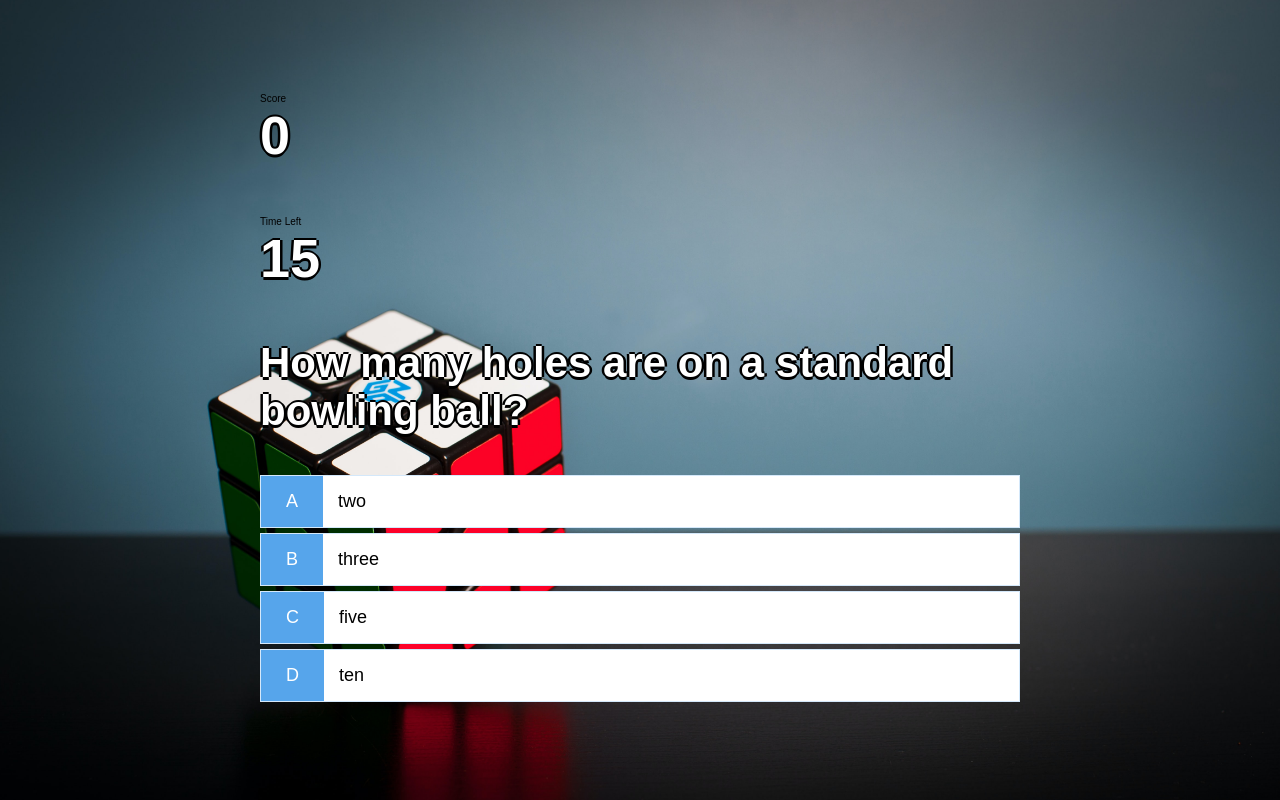
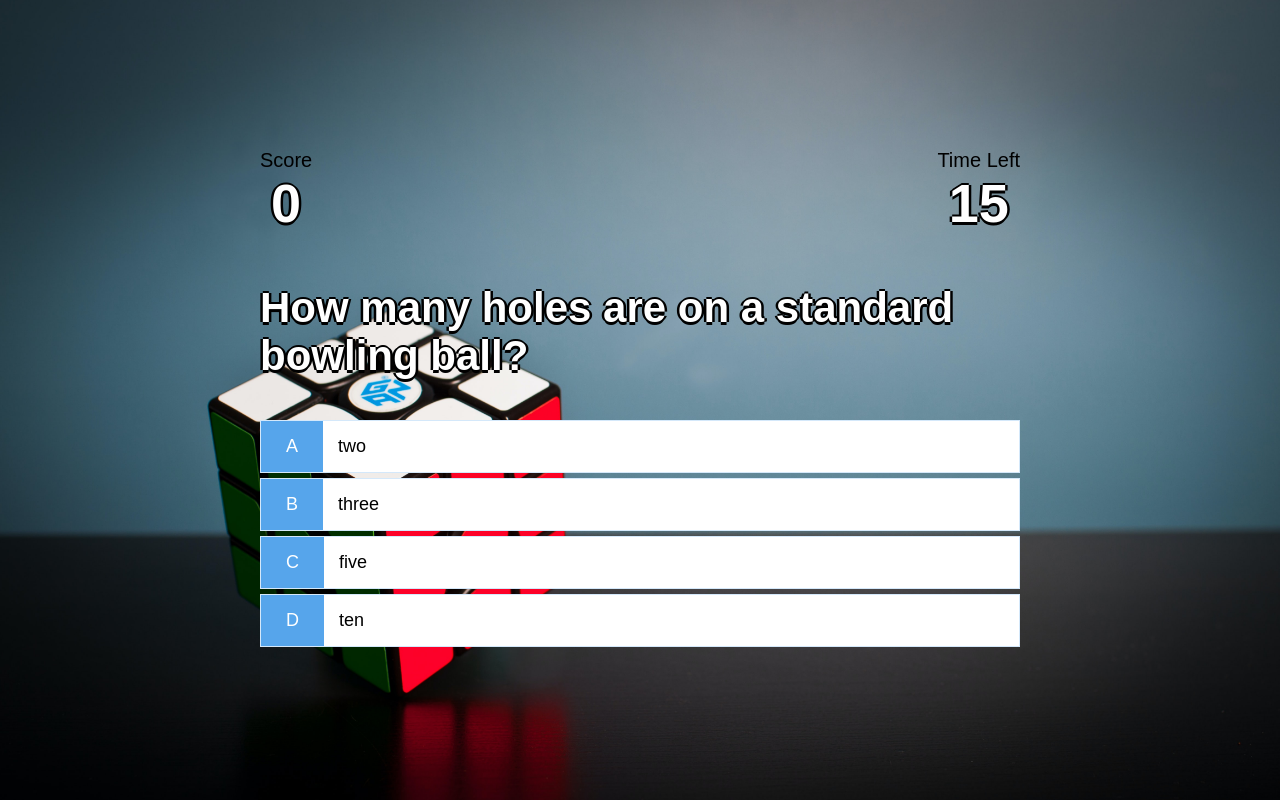
Before and after one commit to sophieboyle1/Trivia-game, a plain HTML site: page game.html in a window 1280 px wide. Drawn offline with Linux system fonts and the light colour scheme.

Commit message:
add CSS for hud items

```diff
--- a/assets/css/style.css
+++ b/assets/css/style.css
@@ -141,3 +141,18 @@ input {
     font-size: 1.8rem;
     border: none;
 }
+
+/*--- Form ---*/
+#hud {
+  display: flex;
+  justify-content: space-between;
+}
+
+.hud-prefix {
+  text-align: center;
+  font-size: 2rem;
+}
+
+.hud-main-text {
+  text-align: center;
+}
```
